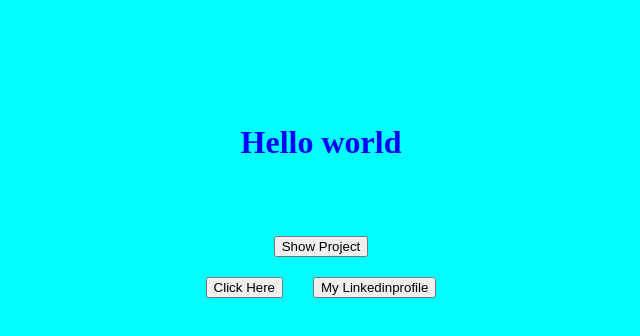
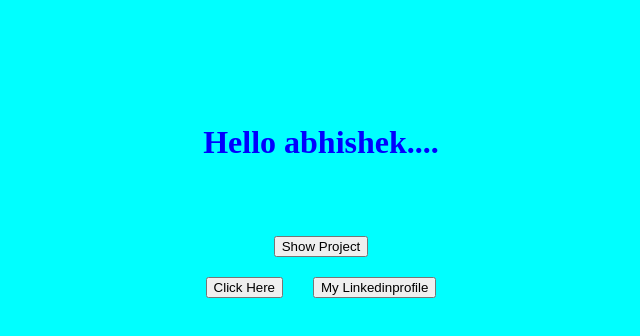
Before and after one commit to abhisheksawant336-source/my-first-website, a plain HTML site: page index.html in a window 1280 px wide. Shown: the whole page, without its empty margins (319-959 px from the left). Drawn offline with Linux system fonts and the light colour scheme.

Commit message:
changes done

```diff
--- a/index.html
+++ b/index.html
@@ -8,7 +8,7 @@
 <body>
 
 <div class="box3">
-    <h1>Hello world</h1>
+    <h1>Hello abhishek....</h1>
 
  </div>
  <div>
```
